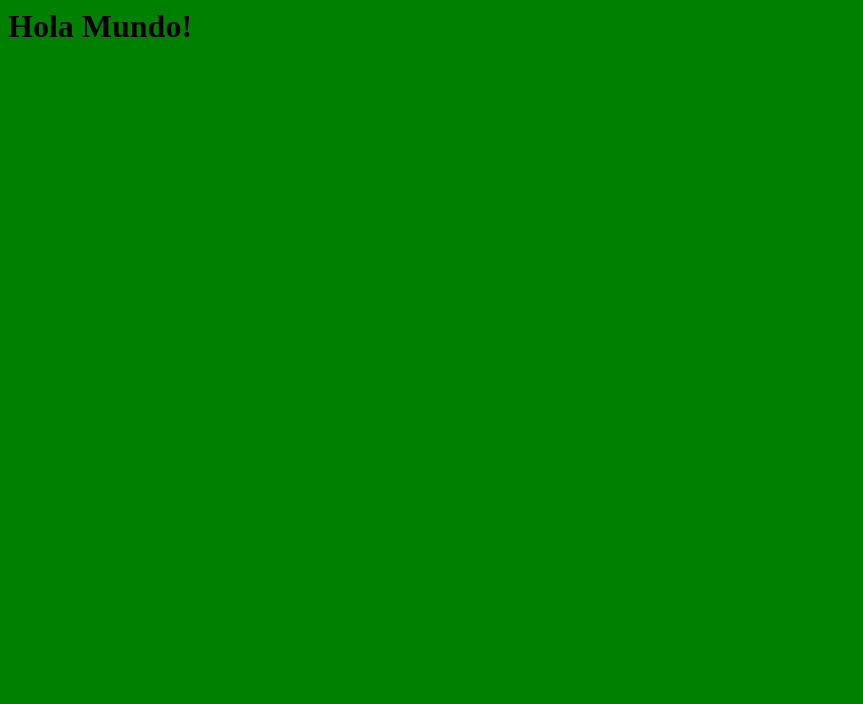
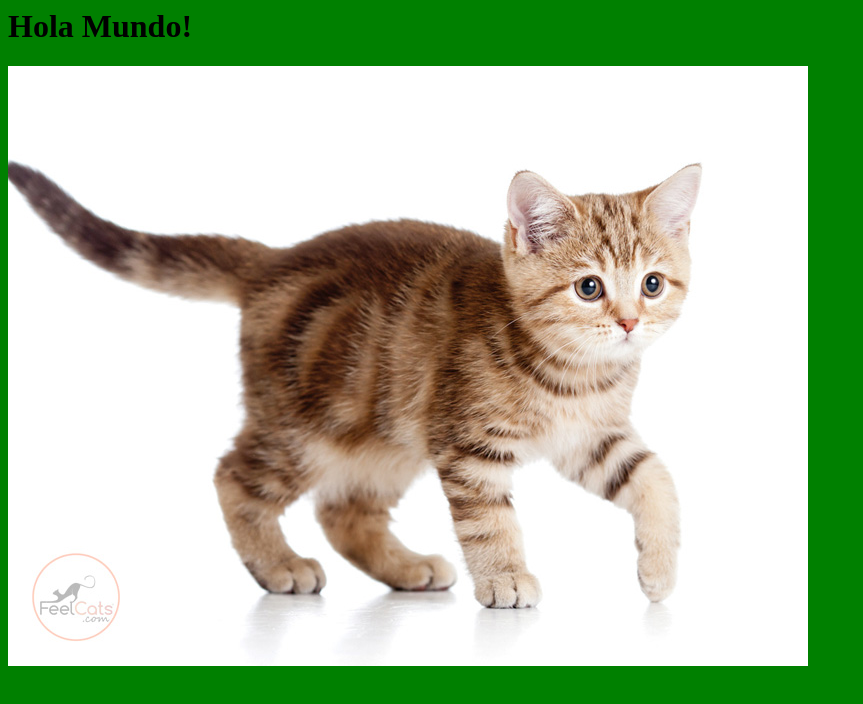
Before and after one commit to JJAVIER1978/git-example, a plain HTML site: page index.html in a window 1280 px wide. Shown: the whole page, without its empty margins (0-863 px from the left). Drawn offline with Linux system fonts and the light colour scheme.

Commit message:
se agrega imagen de gato

```diff
--- a/index.html
+++ b/index.html
@@ -5,5 +5,6 @@
 	</head>
 	</body>
 		<h1>Hola Mundo!</h1>
+		<img src="gato.jpg"/>
 	</body>
 </html>
```
Also changed, not shown: gato.jpg (added).
